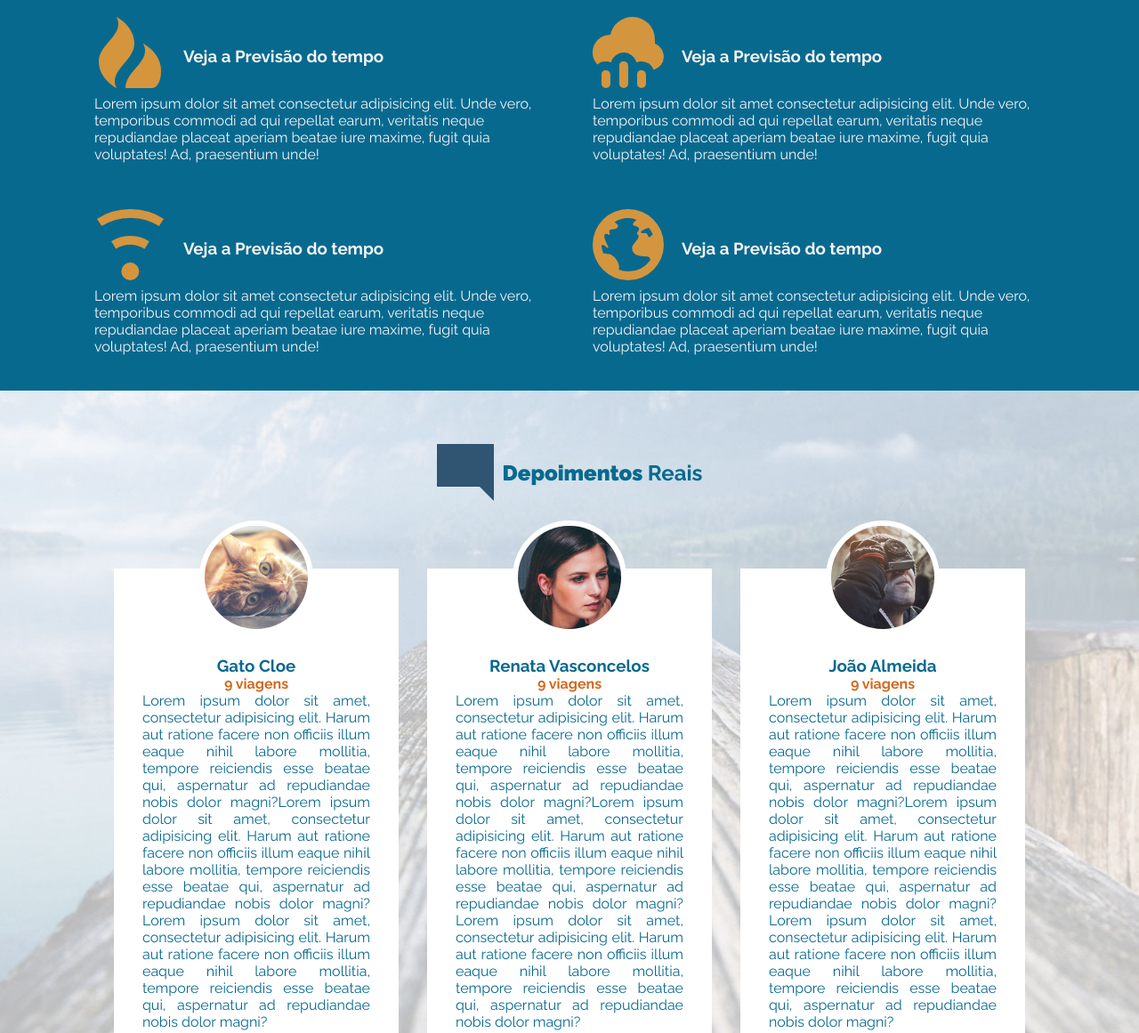
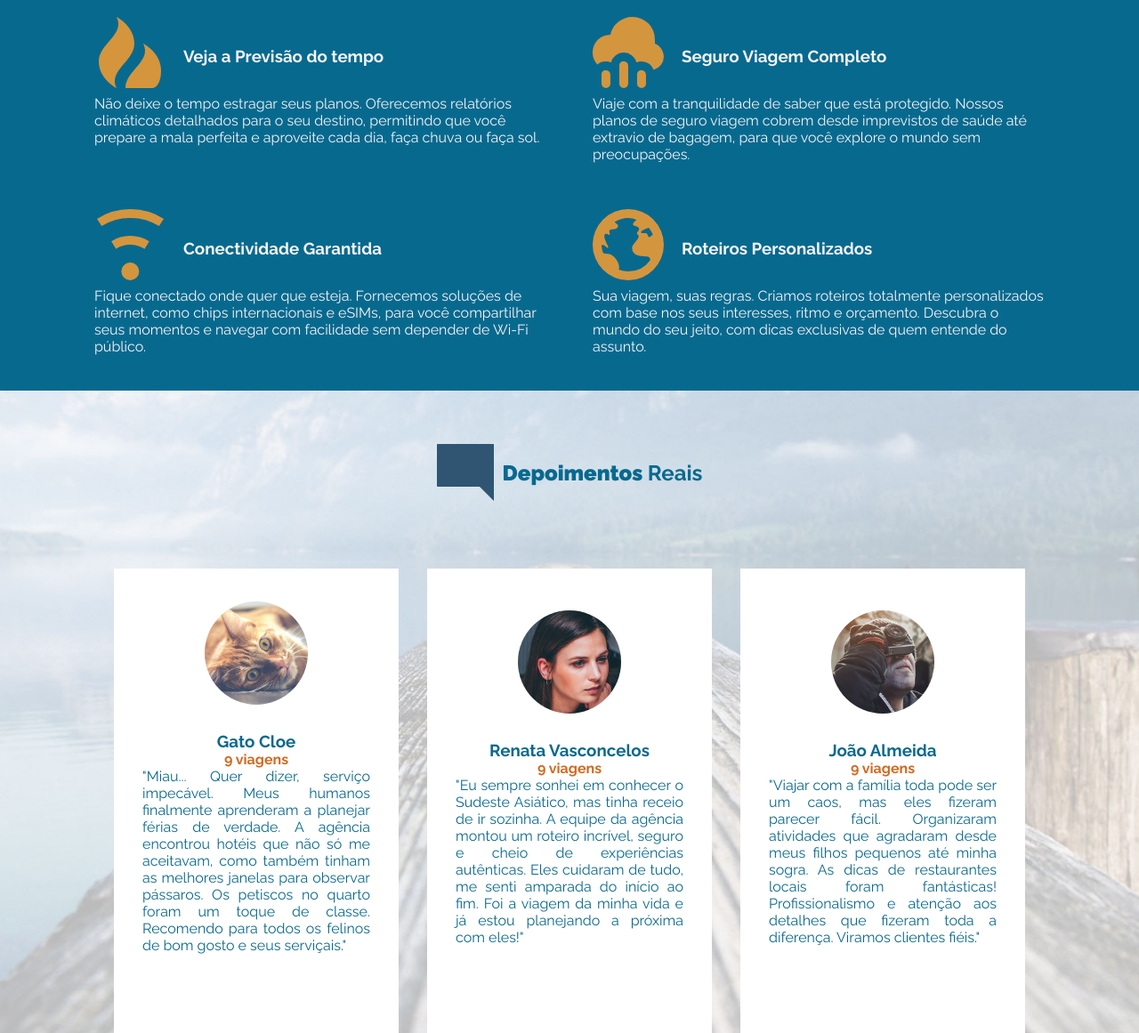
Before and after one commit to renaneliakim1/BFD_Exercicios, a plain HTML site: page Exercicio 03 Pratica com HTML e CSS- Agencia de viagens/agencia_viagem/index.html in a window 1280 px wide. Shown: the part 1890-3051 px from the top of the page at 89% size. Drawn offline with Linux system fonts and the light colour scheme.

Commit message:
feat: replacing lorem ipsum

```diff
--- a/Exercicio 03 Pratica com HTML e CSS- Agencia de viagens/agencia_viagem/index.html
+++ b/Exercicio 03 Pratica com HTML e CSS- Agencia de viagens/agencia_viagem/index.html
@@ -51,35 +51,23 @@
           <h2>Veja como tudo começou...</h2>
 
           <article>
-            Lorem ipsum dolor sit amet, consectetur adipisicing elit. Quibusdam
-            incidunt temporibus, fuga ex quae similique in maiores ad deleniti
-            nihil perspiciatis eum! Dolor vitae voluptates nulla quae eum at
-            suscipit?Lorem ipsum dolor sit amet, consectetur adipisicing elit.
-            Quibusdam incidunt mporibus, fuga ex quae
+            Nossa jornada começou com uma mochila nas costas e um mapa cheio de sonhos. Cada carimbo no passaporte não era apenas um novo país, mas uma nova perspectiva. Entendemos que viajar é mais do que visitar lugares; é sobre as histórias que coletamos e as memórias que criamos. Foi essa paixão que nos levou a
             <strong class="texto_descricao_inicio_link"
-              >similique in maiores ad deleniti</strong
+              >compartilhar nossa experiência com o mundo</strong
             >
-            nihil perspiciatis eum! Dolor vitae voluptates nulla quae eum at
-            suscipit?Lorem ipsum dolor sit amet, consectetur adipisicing elit.
+            e ajudar outras pessoas a encontrarem seus próprios caminhos.
           </article>
 
           <article>
-            Quibusdam incidunt temporibus, fuga ex quae similique in maiores ad
-            deleniti nihil perspiciatis eum! Dolor vitae voluptates nulla quae
-            eum at suscipit? Lorem ipsum dolor sit amet,
-            <strong class="texto_descricao_inicio_destaque">consectetur</strong>
-            adipisicing elit. Quibusdam incidunt temporibus, fuga ex quae
-            similique in maiores ad deleniti nihil perspiciatis eum!.
+            Decidimos transformar nosso amor por viagens em uma missão: criar roteiros que fossem autênticos, imersivos e, acima de tudo, humanos. Não vendemos pacotes, oferecemos portais para novas culturas. Cada detalhe, do voo à acomodação, é pensado para que sua única preocupação seja
+            <strong class="texto_descricao_inicio_destaque">aproveitar</strong>
+            o momento. Acreditamos que uma viagem bem planejada tem o poder de transformar vidas.
           </article>
 
           <article>
-            Quibusdam incidunt temporibus, fuga ex quae similique in maiores ad
-            deleniti nihil perspiciatis eum! Dolor vitae voluptates nulla quae
-            eum at suscipit? Lorem ipsum dolor sit amet, consectetur adipisicing
-            elit. Quibusdam incidunt temporibus, fuga ex quae similique in
-            maiores ad deleniti nihil perspiciatis eum! Dolor vitae
+            Hoje, somos uma equipe de exploradores dedicados a desenhar a viagem perfeita para você. Seja uma aventura solo na Patagônia, uma lua de mel nas Maldivas ou uma jornada gastronômica pela Itália, estamos aqui para cuidar de tudo. Para nós, o maior sucesso é ver o brilho nos olhos de quem volta para casa com a bagagem cheia de
             <strong class="texto_descricao_inicio_destaque"
-              >voluptates nulla quae eum at suscipit?</strong
+              >experiências inesquecíveis e um novo olhar sobre o mundo</strong
             >.
           </article>
         </div>
@@ -103,25 +91,25 @@
           </div>
           <div class="nosso_servicos_subtitulo_texto">
             <p>
-              Lorem ipsum dolor sit amet consectetur adipisicing elit. Unde
-              vero, temporibus commodi ad qui repellat earum, veritatis neque
-              repudiandae placeat aperiam beatae iure maxime, fugit quia
-              voluptates! Ad, praesentium unde!
+              Não deixe o tempo estragar seus planos. Oferecemos relatórios
+              climáticos detalhados para o seu destino, permitindo que você
+              prepare a mala perfeita e aproveite cada dia, faça chuva ou faça
+              sol.
             </p>
           </div>
         </div>
 
         <div class="nosso_servicos_subtitulo">
           <div class="nosso_servicos_subtitulo_icone">
-            <img src="./assets/rain.svg" alt="Ícone de chuva" />
-            <h3>Veja a Previsão do tempo</h3>
+            <img src="./assets/rain.svg" alt="Ícone de guarda-chuva" />
+            <h3>Seguro Viagem Completo</h3>
           </div>
           <div class="nosso_servicos_subtitulo_texto">
             <p>
-              Lorem ipsum dolor sit amet consectetur adipisicing elit. Unde
-              vero, temporibus commodi ad qui repellat earum, veritatis neque
-              repudiandae placeat aperiam beatae iure maxime, fugit quia
-              voluptates! Ad, praesentium unde!
+              Viaje com a tranquilidade de saber que está protegido. Nossos
+              planos de seguro viagem cobrem desde imprevistos de saúde até
+              extravio de bagagem, para que você explore o mundo sem
+              preocupações.
             </p>
           </div>
         </div>
@@ -129,14 +117,14 @@
         <div class="nosso_servicos_subtitulo">
           <div class="nosso_servicos_subtitulo_icone">
             <img src="./assets/wifi.svg" alt="Ícone de Wi-Fi" />
-            <h3>Veja a Previsão do tempo</h3>
+            <h3>Conectividade Garantida</h3>
           </div>
           <div class="nosso_servicos_subtitulo_texto">
             <p>
-              Lorem ipsum dolor sit amet consectetur adipisicing elit. Unde
-              vero, temporibus commodi ad qui repellat earum, veritatis neque
-              repudiandae placeat aperiam beatae iure maxime, fugit quia
-              voluptates! Ad, praesentium unde!
+              Fique conectado onde quer que esteja. Fornecemos soluções de
+              internet, como chips internacionais e eSIMs, para você compartilhar
+              seus momentos e navegar com facilidade sem depender de Wi-Fi
+              público.
             </p>
           </div>
         </div>
@@ -144,14 +132,14 @@
         <div class="nosso_servicos_subtitulo">
           <div class="nosso_servicos_subtitulo_icone">
             <img src="./assets/globe.svg" alt="Ícone de globo" />
-            <h3>Veja a Previsão do tempo</h3>
+            <h3>Roteiros Personalizados</h3>
           </div>
           <div class="nosso_servicos_subtitulo_texto">
             <p>
-              Lorem ipsum dolor sit amet consectetur adipisicing elit. Unde
-              vero, temporibus commodi ad qui repellat earum, veritatis neque
-              repudiandae placeat aperiam beatae iure maxime, fugit quia
-              voluptates! Ad, praesentium unde!
+              Sua viagem, suas regras. Criamos roteiros totalmente
+              personalizados com base nos seus interesses, ritmo e orçamento.
+              Descubra o mundo do seu jeito, com dicas exclusivas de quem entende
+              do assunto.
             </p>
           </div>
         </div>
@@ -176,16 +164,12 @@
             <h3 class="depoimento_nome">Gato Cloe</h3>
             <p class="numero_viagens">9 viagens</p>
             <p>
-              Lorem ipsum dolor sit amet, consectetur adipisicing elit. Harum
-              aut ratione facere non officiis illum eaque nihil labore mollitia,
-              tempore reiciendis esse beatae qui, aspernatur ad repudiandae
-              nobis dolor magni?Lorem ipsum dolor sit amet, consectetur
-              adipisicing elit. Harum aut ratione facere non officiis illum
-              eaque nihil labore mollitia, tempore reiciendis esse beatae qui,
-              aspernatur ad repudiandae nobis dolor magni?Lorem ipsum dolor sit
-              amet, consectetur adipisicing elit. Harum aut ratione facere non
-              officiis illum eaque nihil labore mollitia, tempore reiciendis
-              esse beatae qui, aspernatur ad repudiandae nobis dolor magni?
+              "Miau... Quer dizer, serviço impecável. Meus humanos finalmente
+              aprenderam a planejar férias de verdade. A agência encontrou hotéis
+              que não só me aceitavam, como também tinham as melhores janelas
+              para observar pássaros. Os petiscos no quarto foram um toque de
+              classe. Recomendo para todos os felinos de bom gosto e seus
+              serviçais."
             </p>
           </section>
 
@@ -197,16 +181,11 @@
             <h3 class="depoimento_nome">Renata Vasconcelos</h3>
             <p class="numero_viagens">9 viagens</p>
             <p>
-              Lorem ipsum dolor sit amet, consectetur adipisicing elit. Harum
-              aut ratione facere non officiis illum eaque nihil labore mollitia,
-              tempore reiciendis esse beatae qui, aspernatur ad repudiandae
-              nobis dolor magni?Lorem ipsum dolor sit amet, consectetur
-              adipisicing elit. Harum aut ratione facere non officiis illum
-              eaque nihil labore mollitia, tempore reiciendis esse beatae qui,
-              aspernatur ad repudiandae nobis dolor magni?Lorem ipsum dolor sit
-              amet, consectetur adipisicing elit. Harum aut ratione facere non
-              officiis illum eaque nihil labore mollitia, tempore reiciendis
-              esse beatae qui, aspernatur ad repudiandae nobis dolor magni?
+              "Eu sempre sonhei em conhecer o Sudeste Asiático, mas tinha receio
+              de ir sozinha. A equipe da agência montou um roteiro incrível,
+              seguro e cheio de experiências autênticas. Eles cuidaram de tudo,
+              me senti amparada do início ao fim. Foi a viagem da minha vida e já
+              estou planejando a próxima com eles!"
             </p>
           </section>
 
@@ -218,16 +197,11 @@
             <h3 class="depoimento_nome">João Almeida</h3>
             <p class="numero_viagens">9 viagens</p>
             <p>
-              Lorem ipsum dolor sit amet, consectetur adipisicing elit. Harum
-              aut ratione facere non officiis illum eaque nihil labore mollitia,
-              tempore reiciendis esse beatae qui, aspernatur ad repudiandae
-              nobis dolor magni?Lorem ipsum dolor sit amet, consectetur
-              adipisicing elit. Harum aut ratione facere non officiis illum
-              eaque nihil labore mollitia, tempore reiciendis esse beatae qui,
-              aspernatur ad repudiandae nobis dolor magni?Lorem ipsum dolor sit
-              amet, consectetur adipisicing elit. Harum aut ratione facere non
-              officiis illum eaque nihil labore mollitia, tempore reiciendis
-              esse beatae qui, aspernatur ad repudiandae nobis dolor magni?
+              "Viajar com a família toda pode ser um caos, mas eles fizeram
+              parecer fácil. Organizaram atividades que agradaram desde meus
+              filhos pequenos até minha sogra. As dicas de restaurantes locais
+              foram fantásticas! Profissionalismo e atenção aos detalhes que
+              fizeram toda a diferença. Viramos clientes fiéis."
             </p>
           </section>
         </div>
```
